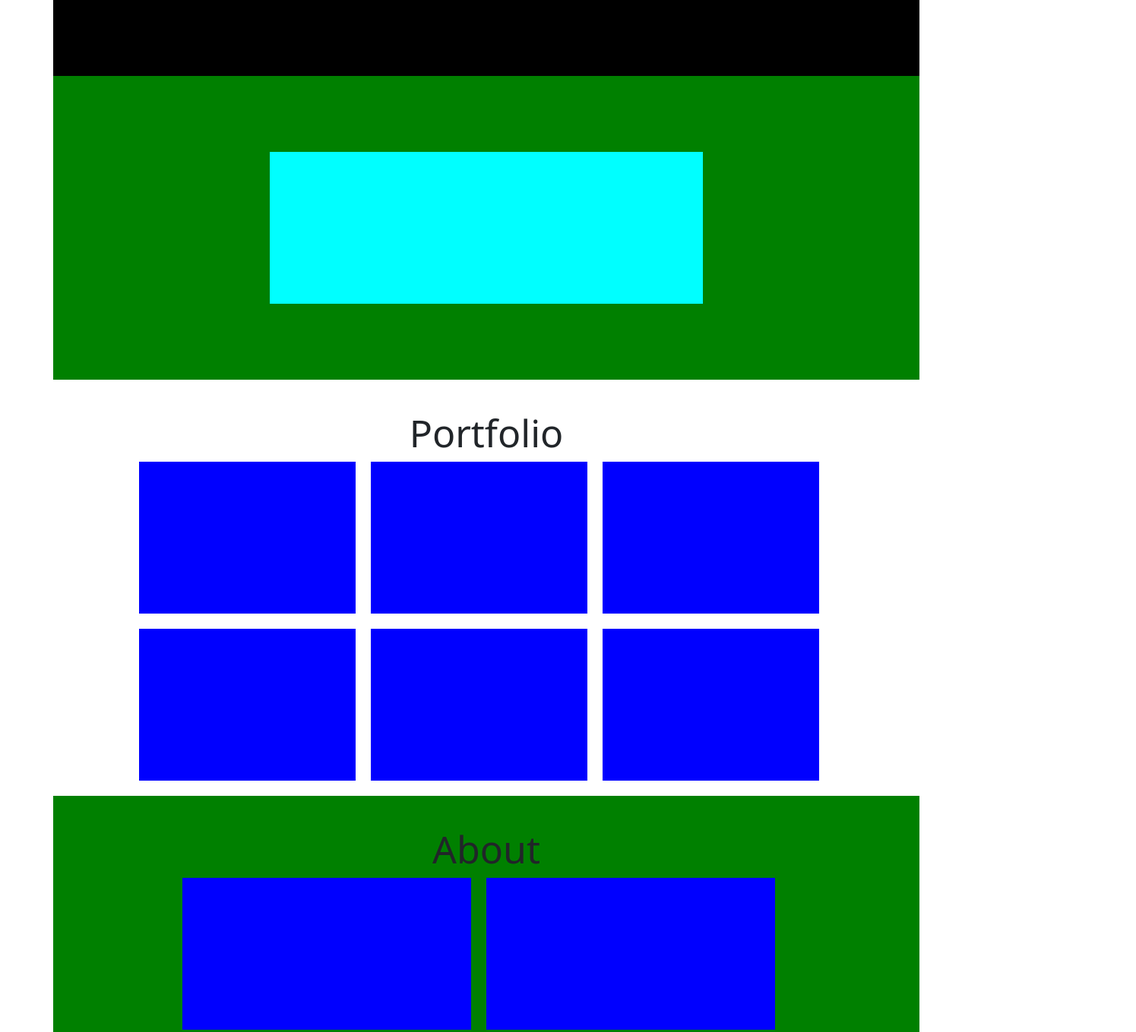
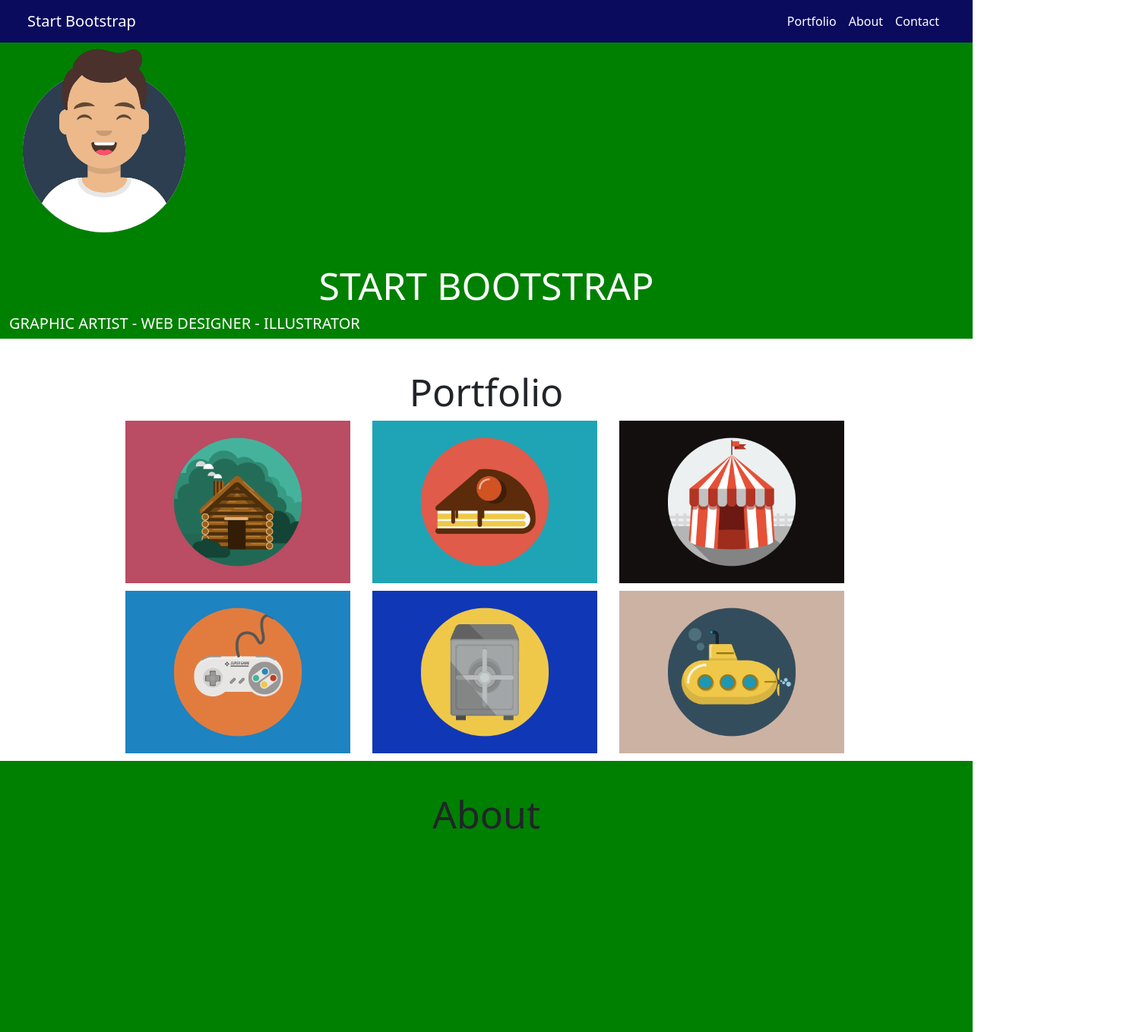
Before and after one commit to Giuseppe2408/html-css-bootstrap-freelancer, a plain HTML site: page index.html in a window 1280 px wide. Shown: the top 1359 px of the page at 76% size, 1495 px wide, since content can reach past the window. Drawn offline with nearby package versions, Linux system fonts and the light colour scheme.

Commit message:
immagini

```diff
--- a/css/style.css
+++ b/css/style.css
@@ -1,29 +1,26 @@
 .item {
-    background-color: black;
+    background-color: rgb(116, 105, 105);
     height: 100px;
 }
 
-.center {
-    justify-content: center;
-    align-content: center;
+.custom-nav {
+    background-color: rgb(11, 11, 94);
 }
 
-.sub-item {
-    background-color: green;
-    height: 50px;
+.white {
+    color: white;
 }
+
 /* jumbo */
 #jumbotron {
     background-color: green;
-    height: 400px;
 }
 
-#jumbo-content {
-    margin-top: 100px;
-    height: 200px;
-    background-color: aqua;
+#img-resize {
+    width: 250px;
+    height: 250px;
 }
-
+/* Potfolio */
 h2 {
     margin-top: 40px;
     text-align: center;
@@ -31,10 +28,14 @@ h2 {
 }
 
 .immagini {
-    background-color: blue;
-    height: 200px;
-    margin-right: 20px;
-    margin-bottom: 20px;
+    margin-bottom: 10px;
+    margin-right: 5px;
+}
+
+.resize {
+    object-fit: contain;
+    max-width: 100%;
+    max-height: 100%;
 }
 
 .text-contain {
--- a/index.html
+++ b/index.html
@@ -10,49 +10,88 @@
     <title>Document</title>
 </head>
 <body>
-    <div class="container">
-        <header class="row">
-            <div class="item col-lg-12 col-md-12 col-sm-12 col-xs-12"></div>
+    <div class="container-fluid">
+        <header class="row custom-nav">
+            <nav class="navbar navbar-expand-lg navbar-light">
+                <div class="container-fluid">
+                    <a class="navbar-brand" href="#"><span class="white">Start Bootstrap</span></a>
+                    <button class="navbar-toggler" type="button" data-bs-toggle="collapse" data-bs-target="#navbarText" aria-controls="navbarText" aria-expanded="false" aria-label="Toggle navigation">
+                        <span class="navbar-toggler-icon"></span>
+                    </button>
+                    <div class="collapse navbar-collapse justify-content-end" id="navbarText">
+                        <ul class="navbar-nav mb-2 mb-lg-0">
+                            <li class="nav-item">
+                              <a class="nav-link active" aria-current="page" href="#"><span class="white">Portfolio</span></a>
+                            </li>
+                            <li class="nav-item">
+                               <a class="nav-link" href="#"><span class="white">About</span></a>
+                            </li>
+                            <li class="nav-item">
+                                <a class="nav-link" href="#"><span class="white"> Contact</span></a>
+                            </li>
+                        </ul>
+                    </div>
+                </div>
+            </nav>
         </header>
+
+
         <!-- jumbotron -->
         <div class="row">
-            <div class="col-lg-12 col-md-12 col-sm-12 col-xs-12" id="jumbotron">
-                <div class="row center">
-                    <div class="col-lg-6 col-md-6 col-sm-6 col-xs-6 center" id="jumbo-content"></div>
+            <div class="col-sm-12" id="jumbotron">
+                <div class="row justify-content-center">
+                    <div class="col-sm-12">
+                        <img id="img-resize" src="img/avatar.svg" alt="">
+                    </div>
+                    <div class="col-sm-12">
+                        <h2 class="white">START BOOTSTRAP</h2>
+                    </div>
+                    <div class="col-sm-12">
+                        <h5 class="white">GRAPHIC ARTIST - WEB DESIGNER - ILLUSTRATOR</h5>
+                    </div>
                 </div>
             </div>
         </div>
         <!-- titolo -->
         <h2>Portfolio</h2>
         <!-- immagini -->
-        <div class="row center">
-            <div class="immagini col-lg-3 col-md-3 col-sm-3 col-xs-3"></div>
-            <div class="immagini col-lg-3 col-md-3 col-sm-3 col-xs-3"></div>
-            <div class="immagini col-lg-3 col-md-3 col-sm-3 col-xs-3"></div>
-        </div>
-
-        <div class="row center">
-            <div class="immagini col-lg-3 col-md-3 col-sm-3 col-xs-3"></div>
-            <div class="immagini col-lg-3 col-md-3 col-sm-3 col-xs-3"></div>
-            <div class="immagini col-lg-3 col-md-3 col-sm-3 col-xs-3"></div>
+        <div class="row justify-content-center">
+            <div class="immagini col-sm-12 col-md-5 col-lg-3">
+                <img class="resize" src="img/cabin.png" alt="">
+            </div>
+            <div class="immagini col-sm-12 col-md-5 col-lg-3">
+                <img class="resize" src="img/cake.png" alt="">
+            </div>
+            <div class="immagini col-sm-12 col-md-5 col-lg-3">
+                <img class="resize" src="img/circus.png" alt="">
+            </div>
+            <div class="immagini col-sm-12 col-md-5 col-lg-3">
+                <img class="resize" src="img/game.png" alt="">
+            </div>
+            <div class="immagini col-sm-12 col-md-5 col-lg-3">
+                <img class="resize" src="img/safe.png" alt="">
+            </div>
+            <div class="immagini col-sm-12 col-md-5 col-lg-3">
+                <img class="resize" src="img/submarine.png" alt="">
+            </div>
         </div>
 
         <div class="row">
-            <div class="text-contain col-lg-12 col-md-12 col-sm-12 col-xs-12">
+            <div class="text-contain col-sm-12">
                 <h2>About</h2>
                 <div class="row center">
-                    <div class="text col-lg-4 col-md-4 col-sm-4 col-xs-2"></div>
-                    <div class="text col-lg-4 col-md-4 col-sm-4 col-xs-2"></div>
+                    <div class="col-sm-4"></div>
+                    <div class="col-sm-4"></div>
                 </div>
             </div>
         </div>
 
         <h2>contact me</h2>
         <div class="row">
-            <div class="offset-lg-3 offset-md-3 offset-sm-3 offset-xs-3 border-bottom">Name</div>
-            <div class="offset-lg-3 offset-md-3 offset-sm-3 offset-xs-3  border-bottom">Name</div>
-            <div class="offset-lg-3 offset-md-3 offset-sm-3 offset-xs-3  border-bottom">Name</div>
-            <div class="offset-lg-3 offset-md-3 offset-sm-3 offset-xs-3  border-bottom">Name</div>
+            <div class="offset-sm-3 col-sm-6  border-bottom">Name</div>
+            <div class="offset-sm-3 col-sm-6 border-bottom">Name</div>
+            <div class="offset-sm-3 col-sm-6 border-bottom">Name</div>
+            <div class="offset-sm-3 col-sm-6 border-bottom">Name</div>
         </div>
     </div>
 
```
Also changed, not shown: img/avatar.svg (added), img/cabin.png (added), img/cake.png (added), img/circus.png (added), img/game.png (added), img/safe.png (added), img/submarine.png (added).
